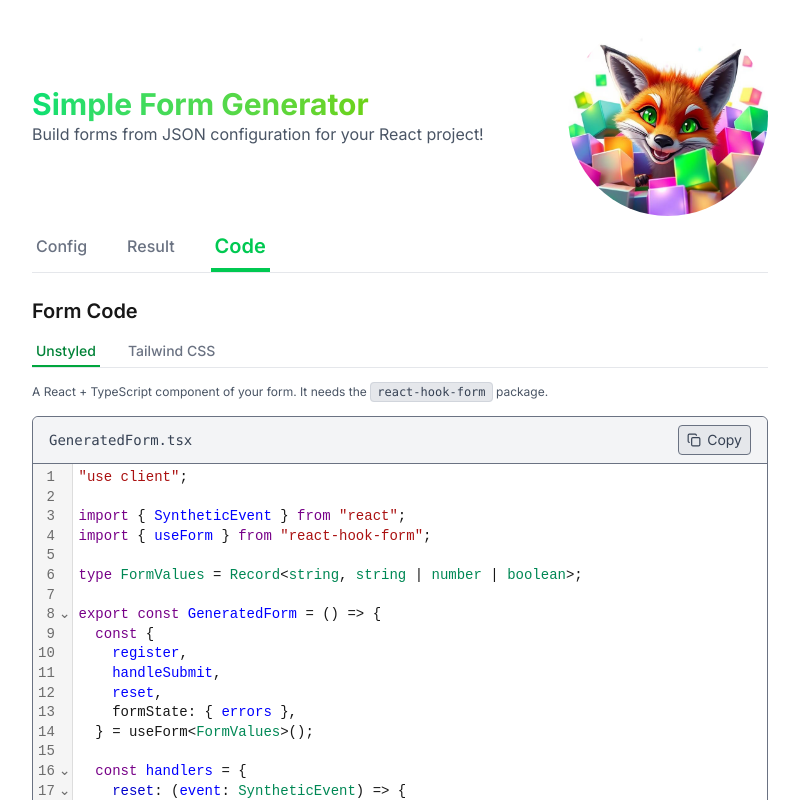
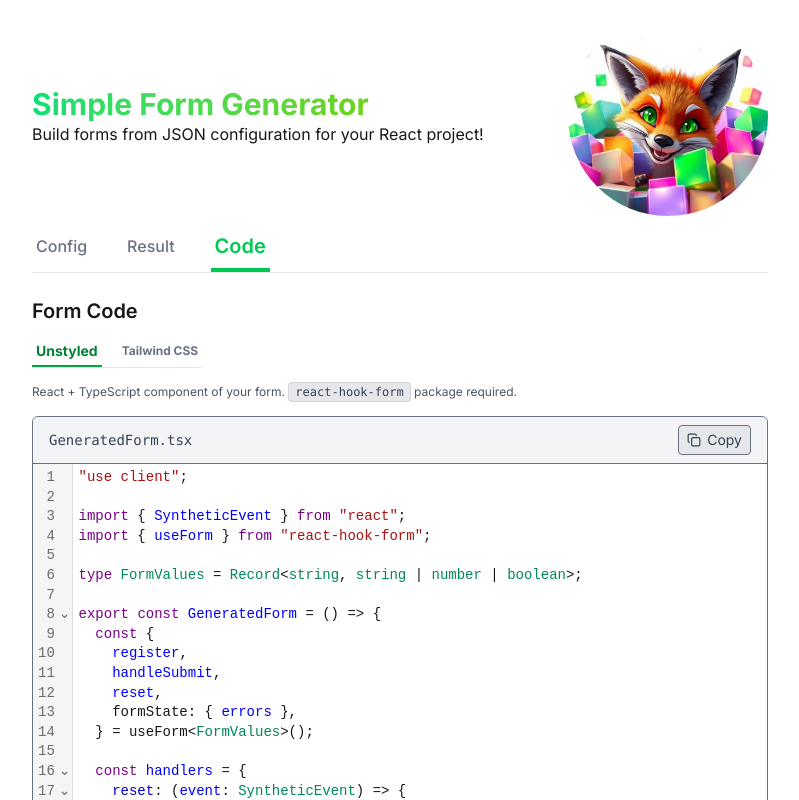
Before and after one commit to hstastna/simple-form-generator, a Next.js app: page / in a window 1280 px wide. Both pictures are taken after a click on the tab "Code". Shown: the top 800 px of the page, without its empty margins (240-1039 px from the left). Built offline with nearby package versions, Linux system fonts and the light colour scheme.

Commit message:
fix: restyle the Code tab subtabs, shorten the Code tab hint
Make the subtabs bold, the unselected ones smaller. Add subtab switch transition.
Shorten the subtab divider line.

Display the header subtitle in the default text color.

```diff
--- a/src/app/layout.tsx
+++ b/src/app/layout.tsx
@@ -32,9 +32,7 @@ const RootLayout: FC<RootLayoutProps> = ({ children }) => {
               <h1 className="text-3xl font-bold bg-linear-to-r from-green-400 to-lime-500 bg-clip-text text-transparent">
                 Simple Form Generator
               </h1>
-              <p className="text-gray-600 dark:text-gray-400">
-                Build forms from JSON configuration for your React project!
-              </p>
+              <p>Build forms from JSON configuration for your React project!</p>
             </div>
 
             <Image
--- a/src/components/tabs/CodeTab/CodeTab.tsx
+++ b/src/components/tabs/CodeTab/CodeTab.tsx
@@ -55,7 +55,7 @@ export const CodeTab: FC = () => {
       <div
         role="tablist"
         aria-label="Code variants"
-        className="flex gap-6 mt-2 mb-4 border-b border-gray-200 dark:border-gray-700"
+        className="flex w-fit gap-4 mt-2 mb-4 border-b border-gray-200 dark:border-gray-700"
       >
         {codeVariants.map((variant, index) => {
           const isActive = variant === activeVariant;
@@ -71,10 +71,10 @@ export const CodeTab: FC = () => {
               tabIndex={isActive ? 0 : -1}
               onClick={() => setActiveVariant(variant)}
               onKeyDown={(event) => handleKeyDown(event, index)}
-              className={`pt-2 pb-1 px-1 border-b-2 text-sm font-medium ${
+              className={`pt-2 pb-1 px-1 border-b-2 font-bold leading-5 transition-all motion-reduce:transition-none ${
                 isActive
-                  ? 'border-green-600 text-green-700 dark:border-green-500 dark:text-green-500'
-                  : 'border-transparent text-gray-500 hover:text-gray-700 hover:border-gray-700 dark:text-gray-400 dark:hover:text-gray-300 dark:hover:border-gray-300'
+                  ? 'border-green-600 text-sm text-green-700 dark:border-green-500 dark:text-green-500'
+                  : 'border-transparent text-xs text-gray-500 hover:text-gray-700 hover:border-gray-700 dark:text-gray-400 dark:hover:text-gray-300 dark:hover:border-gray-300'
               }`}
             >
               {variant.label}
@@ -87,12 +87,13 @@ export const CodeTab: FC = () => {
         id={codeHintId}
         className="text-xs mb-4 text-gray-600 dark:text-gray-400"
       >
-        A React + TypeScript component of your form. It needs the{' '}
+        React + TypeScript component of your form.{' '}
         <code className="px-1.5 py-0.5 bg-gray-200 border border-gray-300 text-gray-700 rounded dark:bg-neutral-800 dark:border-neutral-600 dark:text-neutral-300">
           react-hook-form
         </code>{' '}
         package
-        {activeVariant.requirement && ` and ${activeVariant.requirement}`}.
+        {activeVariant.requirement && ` + ${activeVariant.requirement}`}{' '}
+        required.
       </p>
 
       <div
```
Also changed, not shown: 1 other file (tests, documents, lock files or other folders).
